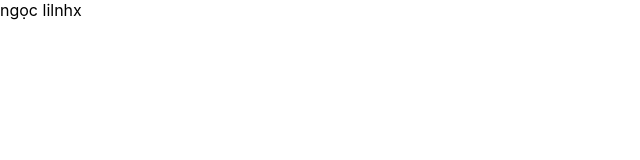
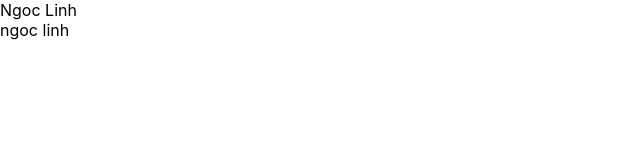
Before and after one commit to ngoclin16/ngoclinh16, a React (Create React App) app: page / in a window 1280 px wide. Shown: the top 160 px of the page, without its empty margins (0-640 px from the left). Built offline with nearby package versions, Linux system fonts and the light colour scheme.

Commit message:
Update App.js

```diff
--- a/src/App.js
+++ b/src/App.js
@@ -1,8 +1,12 @@
 const App = () => {
+
   return (
     <div>
-      ngọc lilnhx
+      Ngoc Linh
+      <div>ngoc linh</div>
+
     </div>
+
    );
 }
 
```
